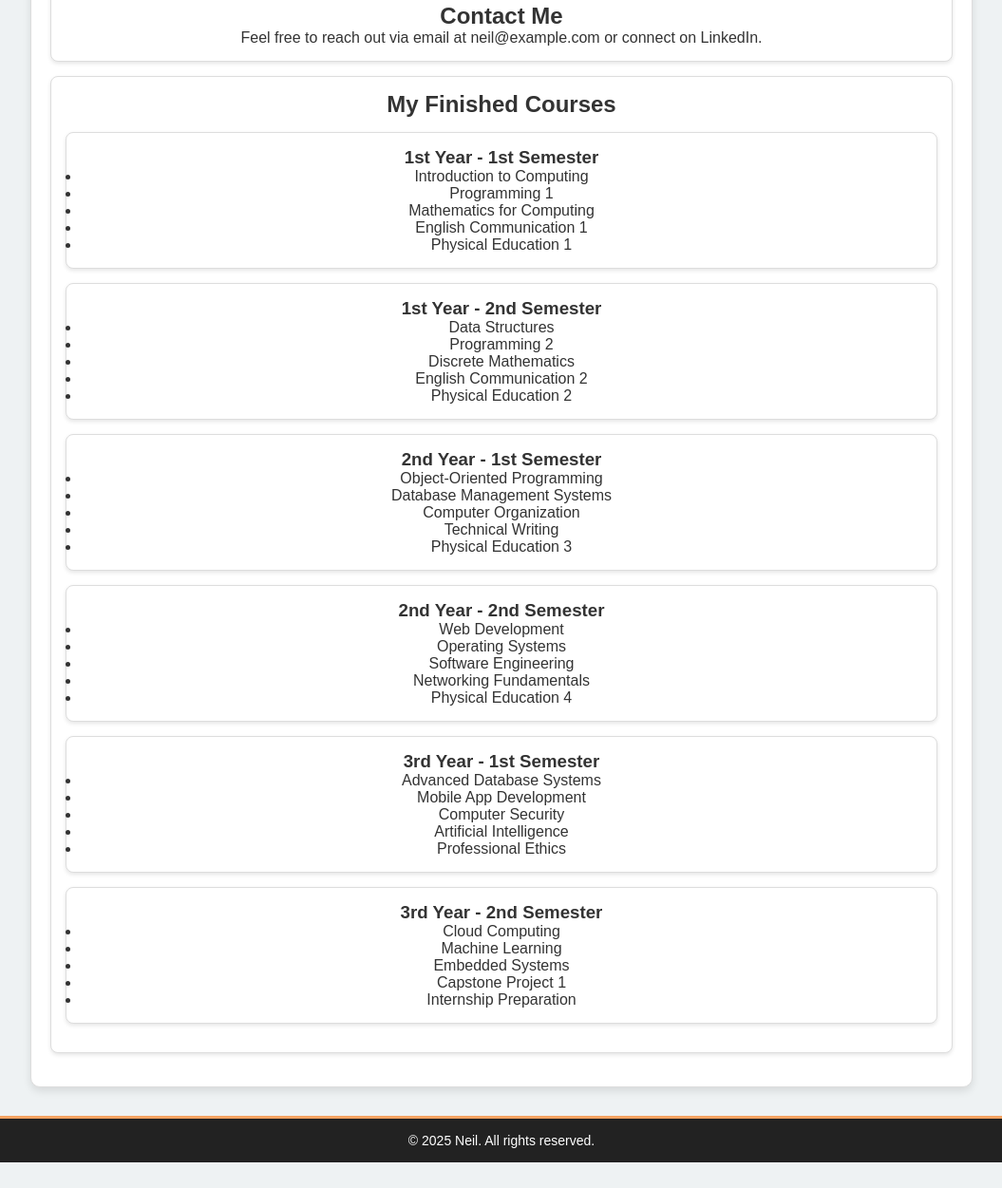
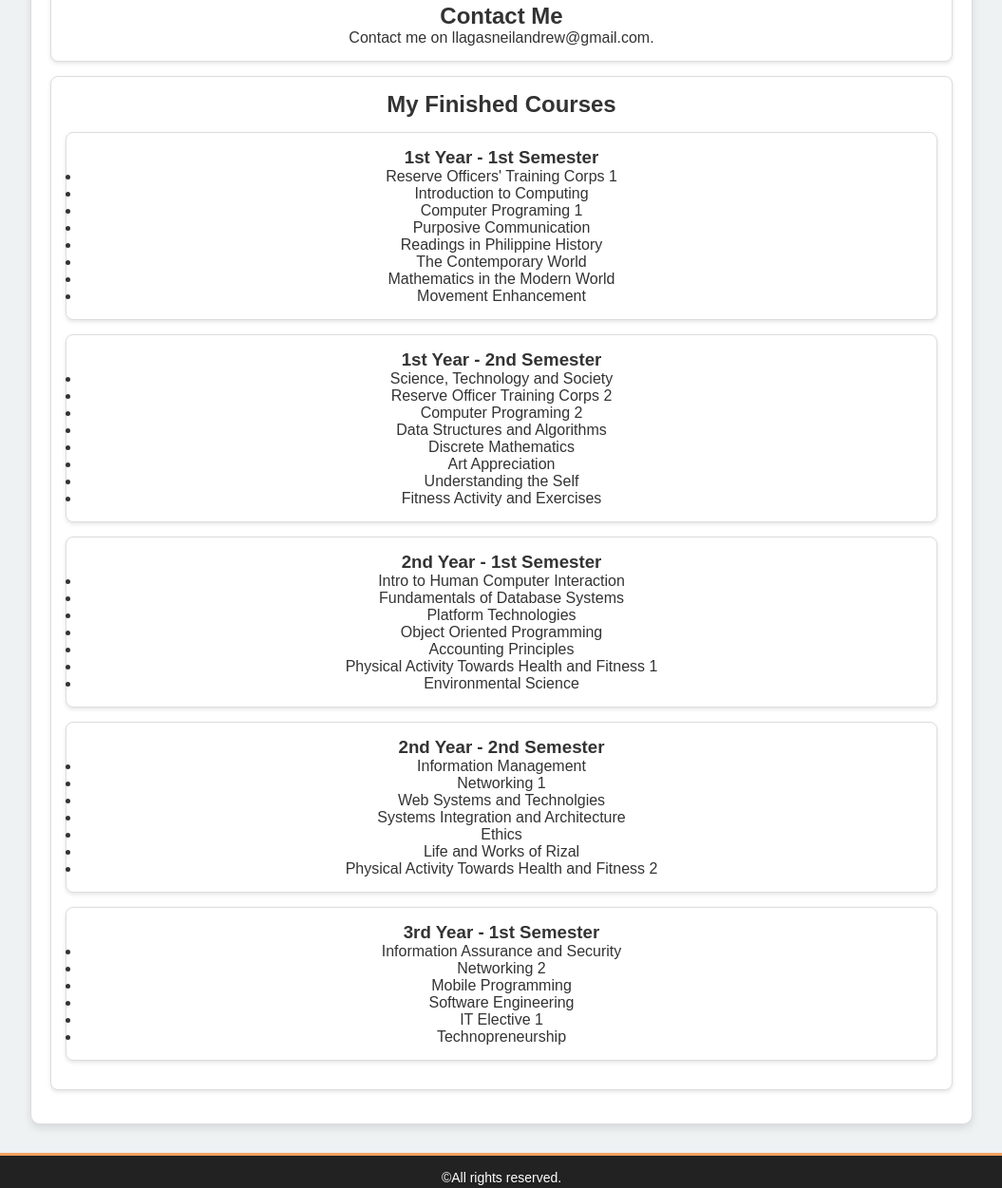
Before and after one commit to Neilplay/AppDev, a plain HTML site: page Act3.html in a window 1280 px wide. Shown: the part 914-2165 px from the top of the page at 95% size, without its empty margins (112-1167 px from the left). Drawn offline with Linux system fonts and the light colour scheme.

Commit message:
added fixes

```diff
--- a/Act3.html
+++ b/Act3.html
@@ -24,7 +24,7 @@
 
     <section>
         <img src="Neil.png" alt="Profile Image" width="150">
-        <p>Hello! I'm Neil, a passionate developer and designer.</p>
+        <p>Hello! I'm Neil</p>
     </section>
 
     <div class="page-content">
@@ -33,18 +33,18 @@
 
         <div id="about">
             <h2>About Me</h2>
-            <p>I am a web developer with a keen interest in creating intuitive and dynamic user experiences.</p>
+            <p>I like to watch movies and play video games in my free time. I also read lightnovels and manga.</p>
         </div>
         <div id="education">
             <h2>Education</h2>
-            <p>Bachelor’s Degree in Computer Science from XYZ University.</p>
+            <p>Student in University of Science and Technology of Southern Phillipines.</p>
         </div>
         <div id="skills">
             <h2>Skills</h2>
             <ul>
                 <li>HTML, CSS, JavaScript</li>
                 <li>React, Node.js</li>
-                <li>UI/UX Design</li>
+                <li>MySQL, Postgres</li>
             </ul>
         </div>
         <div id="portfolio">
@@ -58,7 +58,7 @@
         </div>
         <div id="contact">
             <h2>Contact Me</h2>
-            <p>Feel free to reach out via email at neil@example.com or connect on LinkedIn.</p>
+            <p>Contact me on llagasneilandrew@gmail.com.</p>
         </div>
         <div id="courses">
             <h2>My Finished Courses</h2>
@@ -69,7 +69,7 @@
     </div>
 
     <footer>
-        <p>&copy; 2025 Neil. All rights reserved.</p>
+        <p>&copy;All rights reserved.</p>
     </footer>
 
     <script src="script.js"></script>
--- a/courses.json
+++ b/courses.json
@@ -4,66 +4,66 @@
             "year": "1st Year",
             "semester": "1st Semester",
             "subjects": [
+                "Reserve Officers' Training Corps 1",
                 "Introduction to Computing",
-                "Programming 1",
-                "Mathematics for Computing",
-                "English Communication 1",
-                "Physical Education 1"
+                "Computer Programing 1",
+                "Purposive Communication",
+                "Readings in Philippine History",
+                "The Contemporary World",
+                "Mathematics in the Modern World",
+                "Movement Enhancement"
             ]
         },
         {
             "year": "1st Year",
             "semester": "2nd Semester",
             "subjects": [
-                "Data Structures",
-                "Programming 2",
+                "Science, Technology and Society",
+                "Reserve Officer Training Corps 2",
+                "Computer Programing 2",
+                "Data Structures and Algorithms",
                 "Discrete Mathematics",
-                "English Communication 2",
-                "Physical Education 2"
+                "Art Appreciation",
+                "Understanding the Self",
+                "Fitness Activity and Exercises"
             ]
         },
         {
             "year": "2nd Year",
             "semester": "1st Semester",
             "subjects": [
-                "Object-Oriented Programming",
-                "Database Management Systems",
-                "Computer Organization",
-                "Technical Writing",
-                "Physical Education 3"
+                "Intro to Human Computer Interaction",
+                "Fundamentals of Database Systems",
+                "Platform Technologies",
+                "Object Oriented Programming",
+                "Accounting Principles",
+                "Physical Activity Towards Health and Fitness 1",
+                "Environmental Science"
             ]
         },
         {
             "year": "2nd Year",
             "semester": "2nd Semester",
             "subjects": [
-                "Web Development",
-                "Operating Systems",
-                "Software Engineering",
-                "Networking Fundamentals",
-                "Physical Education 4"
+                "Information Management",
+                "Networking 1",
+                "Web Systems and Technolgies",
+                "Systems Integration and Architecture",
+                "Ethics",
+                "Life and Works of Rizal",
+                "Physical Activity Towards Health and Fitness 2"
             ]
         },
         {
             "year": "3rd Year",
             "semester": "1st Semester",
             "subjects": [
-                "Advanced Database Systems",
-                "Mobile App Development",
-                "Computer Security",
-                "Artificial Intelligence",
-                "Professional Ethics"
-            ]
-        },
-        {
-            "year": "3rd Year",
-            "semester": "2nd Semester",
-            "subjects": [
-                "Cloud Computing",
-                "Machine Learning",
-                "Embedded Systems",
-                "Capstone Project 1",
-                "Internship Preparation"
+                "Information Assurance and Security",
+                "Networking 2",
+                "Mobile Programming",
+                "Software Engineering",
+                "IT Elective 1",
+                "Technopreneurship"
             ]
         }
     ]
```
